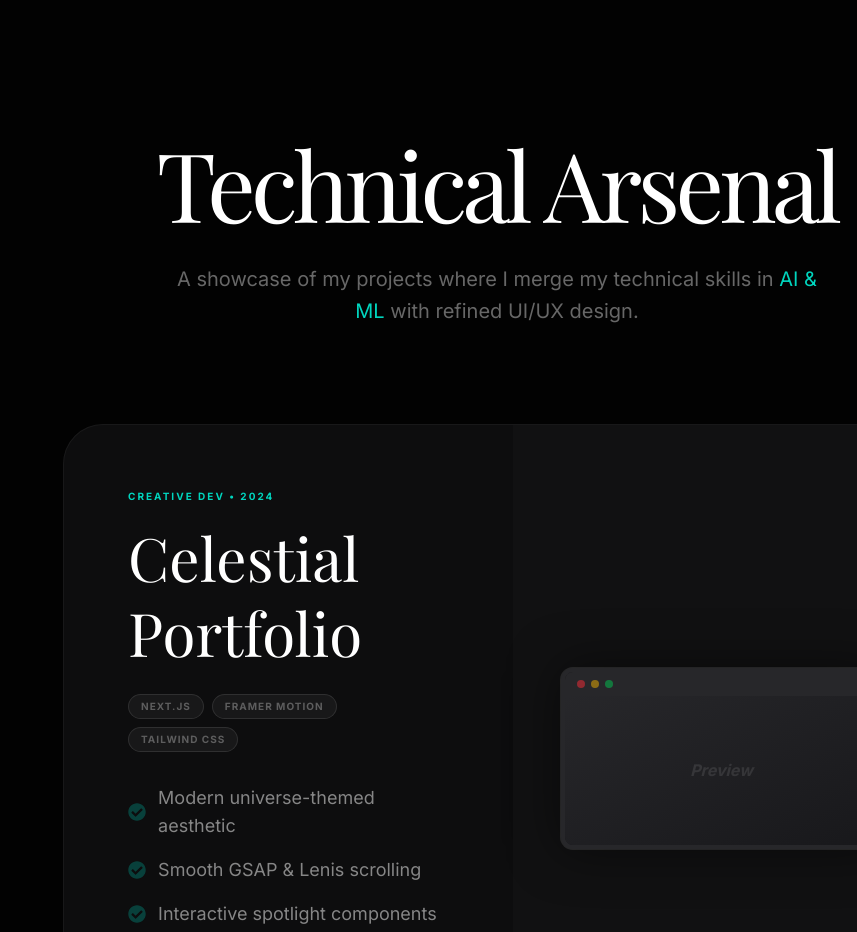
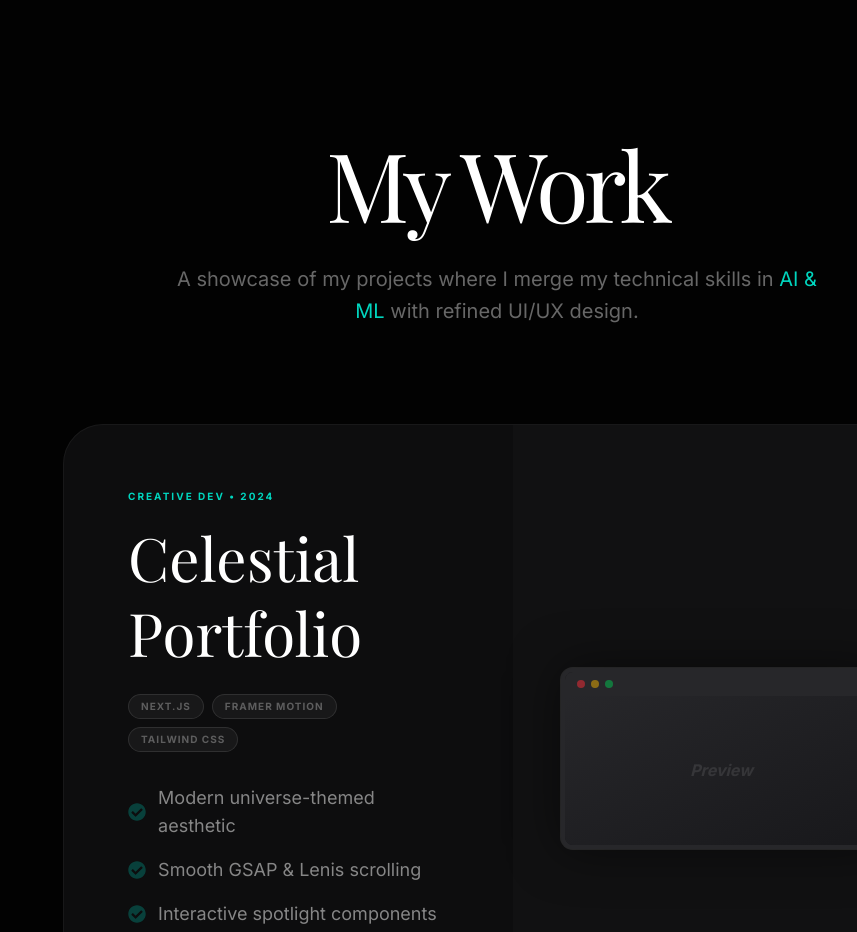
Before and after one commit to aasthakumari03/updated_Portfolio, a Next.js app: page / in a window 1280 px wide. Shown: the part 2480-3412 px from the top of the page, without its empty margins (423-1280 px from the left). Built offline with nearby package versions, Linux system fonts and the light colour scheme; a web font is replaced by a local one.

Commit message:
refine: rename projects section from 'Technical Arsenal' to 'My Work'

```diff
--- a/app/page.tsx
+++ b/app/page.tsx
@@ -207,7 +207,7 @@ export default function Home() {
       {/* Section 3: Projects */}
       <section id="projects" className="py-64 px-12 max-w-7xl mx-auto space-y-24 min-h-screen flex flex-col justify-center">
         <div className="space-y-8 text-center max-w-3xl mx-auto">
-          <h2 className="text-6xl md:text-8xl font-serif tracking-tighter text-white">Technical Arsenal</h2>
+          <h2 className="text-6xl md:text-8xl font-serif tracking-tighter text-white">My Work</h2>
           <p className="text-xl text-white/40 leading-relaxed max-w-2xl mx-auto">
             A showcase of my projects where I merge my technical skills in <span className="text-teal-400">AI & ML</span> with refined UI/UX design.
           </p>
```
